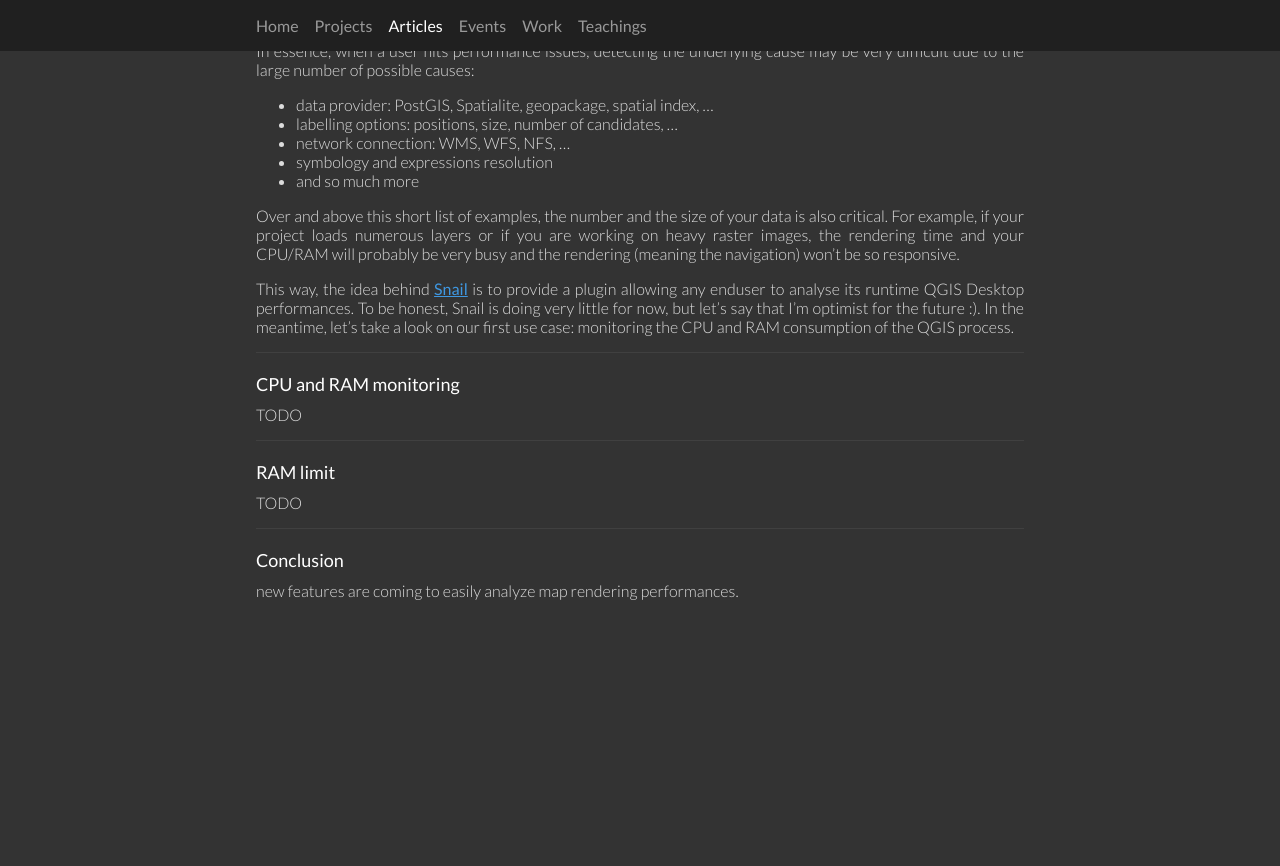
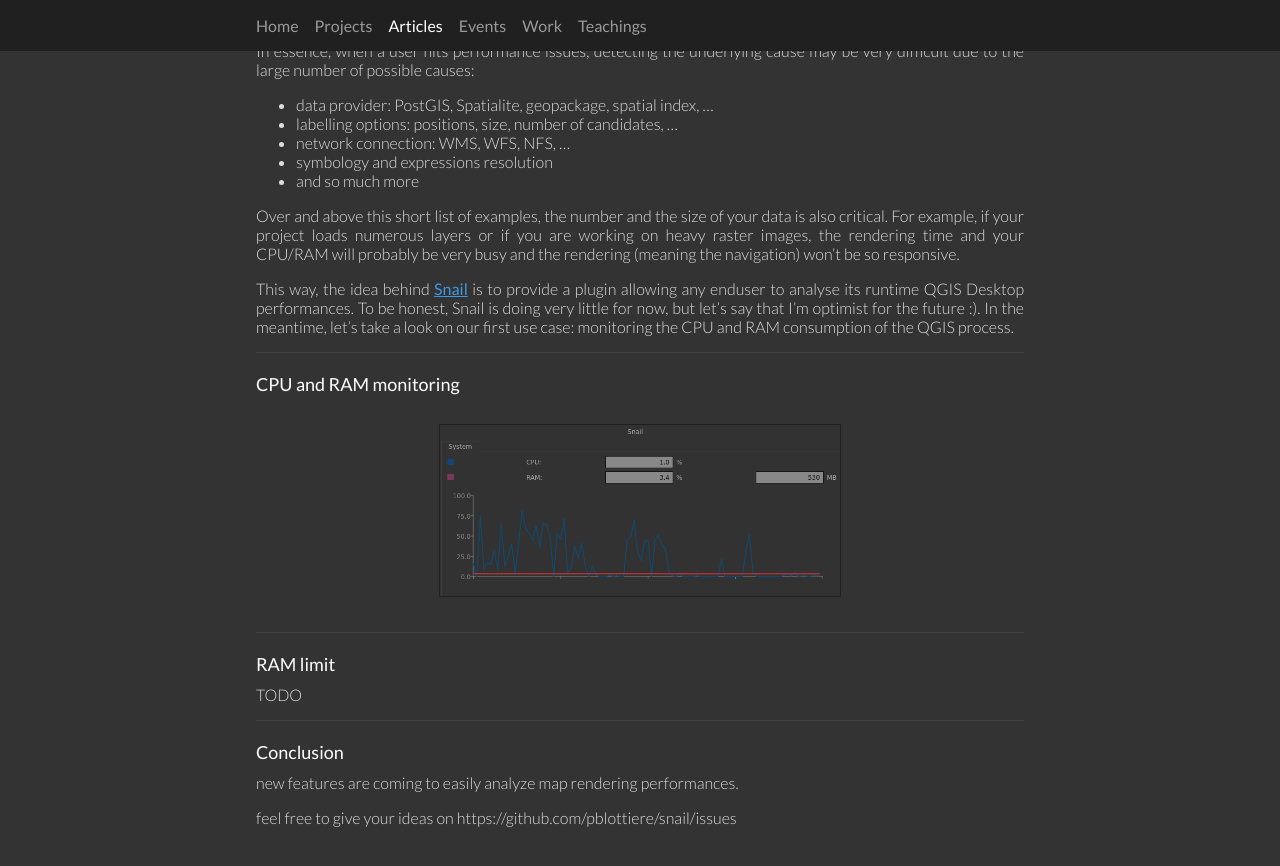
Before and after one commit to pblottiere/pblottiere.github.io, a Jekyll site: the page built from _posts/2019-10-01-snailv101.md, in a window 1280 px wide and 900 px high, scrolled down 694 px. Shown: the top 866 px of the window. Built offline with Jekyll 4.4.1, drawn with Linux system fonts in a browser that asks for light colours; comment, search, counter and statistics services are not loaded; before the commit the page ends 1367 px from its top, so only the background shows below that.

Commit message:
Update sail post

```diff
--- a/_posts/2019-10-01-snailv101.md
+++ b/_posts/2019-10-01-snailv101.md
@@ -59,7 +59,11 @@ first use case: monitoring the CPU and RAM consumption of the QGIS process.
 
 ## CPU and RAM monitoring
 
-TODO
+
+<br/>
+![Pie Chart]({{ site.baseurl }}/images/posts/snailv101/ram_cpu.png){:class="center-image" width="400px"}
+<br/>
+
 <hr>
 
 
@@ -72,6 +76,8 @@ TODO
 ## Conclusion
 
 new features are coming to easily analyze map rendering performances.
+
+feel free to give your ideas on https://github.com/pblottiere/snail/issues
 <br/>
 <br/>
 <br/>
```
Also changed, not shown: images/posts/snailv101/ram_cpu.png (added).
